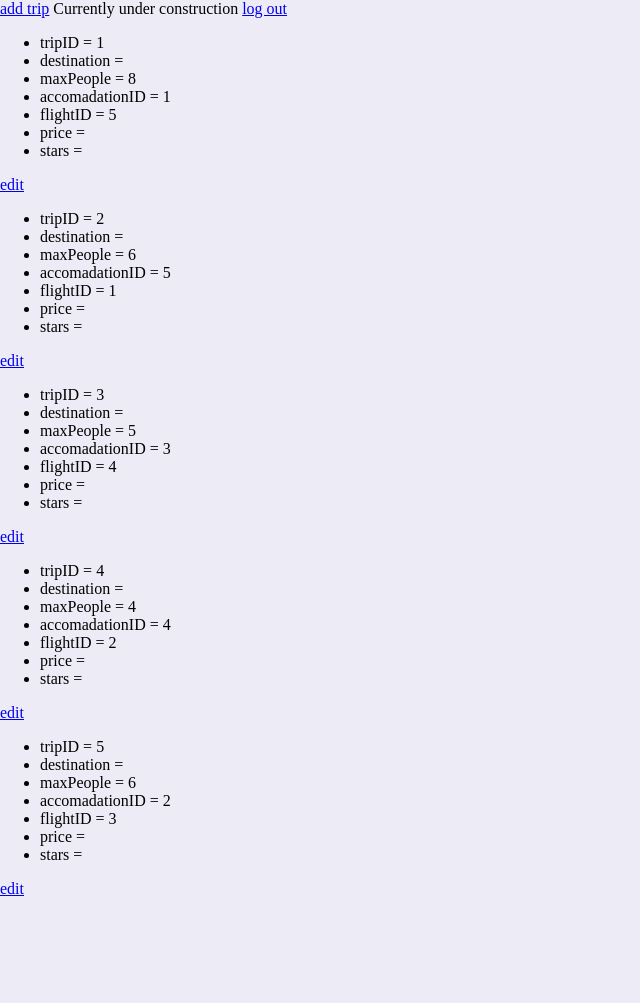
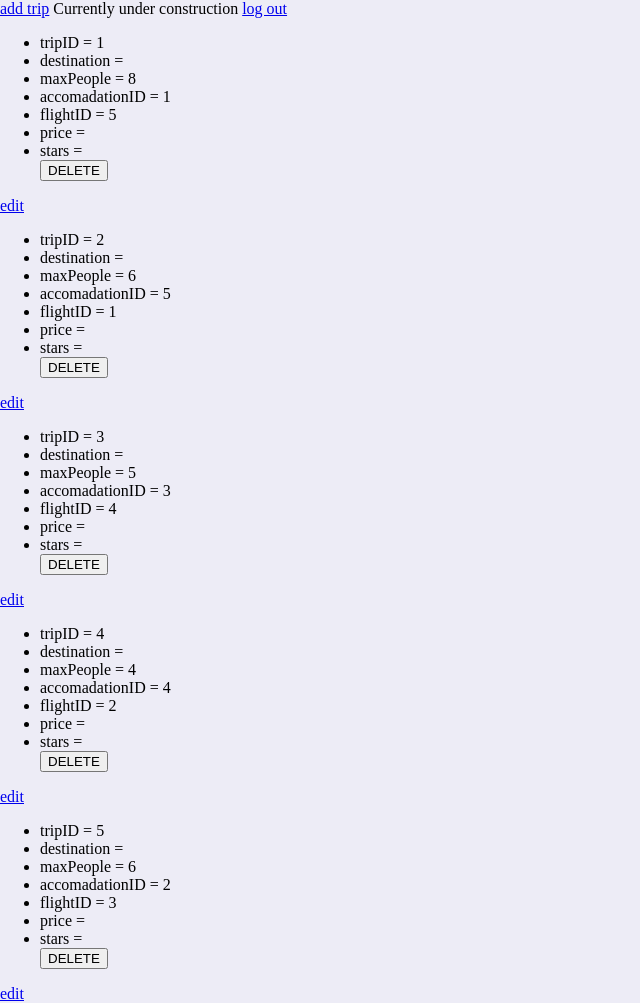
Before and after one commit to NightBlade06/WebAppReisBureau-sunnyside, a PHP site: page /admin.php in a window 1280 px wide. Shown: the whole page, without its empty margins (0-640 px from the left). Before the commit the page ends 896 px from the top, so only its background shows below. Run offline with PHP 8.4, Linux system fonts and the light colour scheme; the visitor is signed in with stand-in values (Sample User, id 1); data comes from the database, SQL or seed files in the repository; data that the repository does not hold is empty.

Commit message:
delete function created

```diff
--- a/admin.php
+++ b/admin.php
@@ -9,9 +9,9 @@ $stmt = $conn->prepare($sql);
 $stmt->execute();
 $trips = $stmt->fetchAll();
 
-if (isset($_POST['Delete'])) {
-    $sql = $connectie->prepare("DELETE FROM trips WHERE id = :tripID");
-    $sql->bindValue(':tripID', $_POST['delete_tripID']);
+if (isset($_POST['delete'])) {
+    $sql = $conn->prepare("DELETE FROM trips WHERE tripID = :tripID");
+    $sql->bindValue(':tripID', $_POST['delete']);
     $sql->execute();
 }
 
@@ -30,6 +30,7 @@ if (isset($_POST['Delete'])) {
 Currently under construction
 <a href="logout.php">log out</a>
 <?php foreach ($trips as $trip) {?>
+<form method="post">
     <ul>
         <li>tripID = <?php echo $trip['tripID']?> </li>
         <li>destination = <?php echo $trip['destination']?></li>
@@ -38,7 +39,10 @@ Currently under construction
         <li>flightID = <?php echo $trip['flightID']?></li>
         <li>price = <?php echo $trip['price']?></li>
         <li>stars = <?php echo $trip['stars']?></li>
+        <input type="hidden" name="delete_id" id="deleteRowId" value="">
+        <button name="delete" type="submit" value="<?php echo $trip['tripID']?>">DELETE </button>
     </ul>
+</form>
     <a href="edit.php">edit</a>
 <?php
 }
```
Lines whose indentation alone changed are shown as unchanged.
